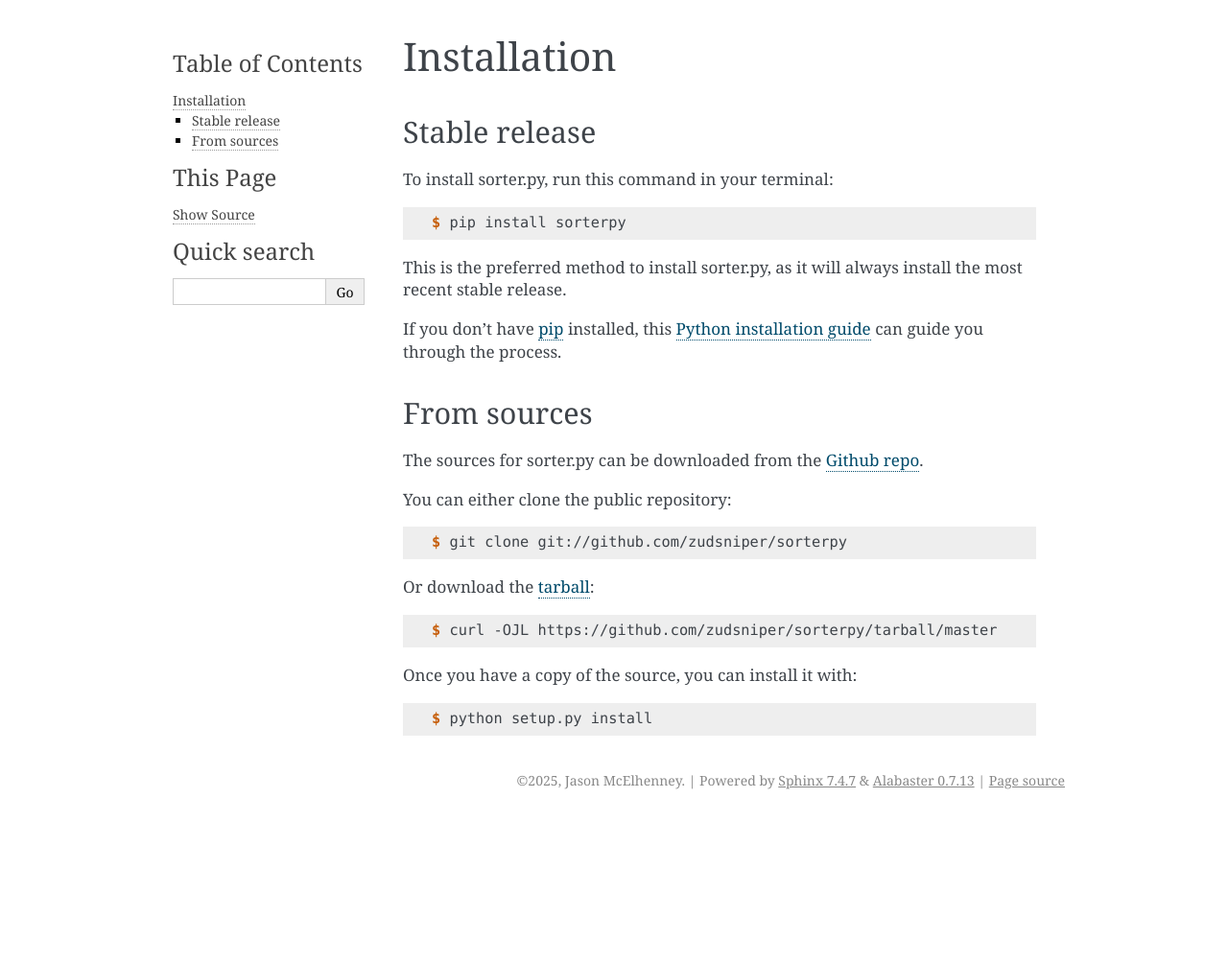
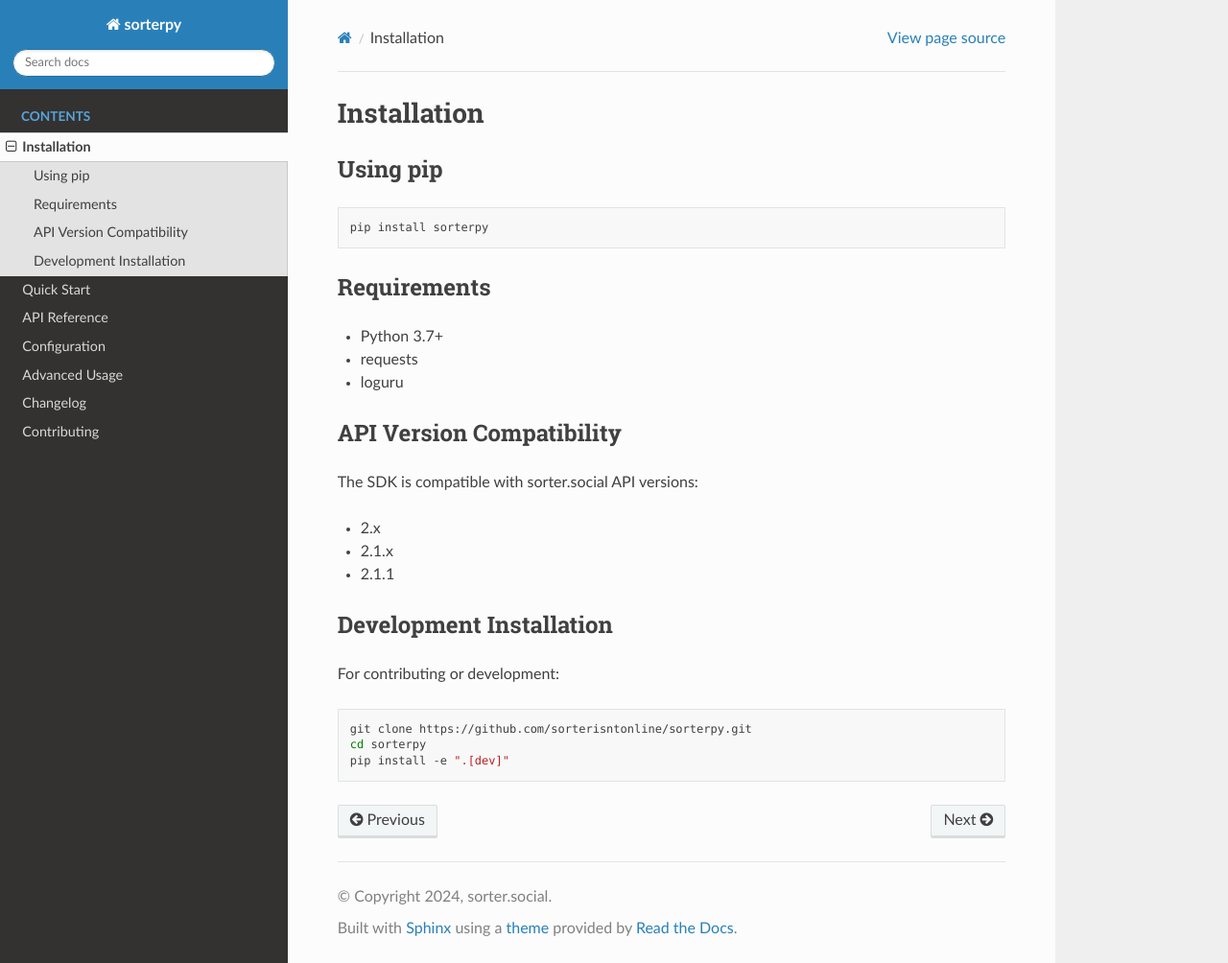
Before and after one commit to sorterisntonline/sorterpy, a Sphinx documentation site: the page built from docs/installation.md, in a window 1280 px wide and 1004 px high. Shown: the whole window at 96% size. Built offline with Sphinx 7.4.7 and the Read the Docs theme 3.1.0, drawn with Linux system fonts in a browser that asks for light colours; pages that are not in the unit, such as notebooks, are missing from menus.

Commit message:
update documentation

````diff
--- a/docs/authors.rst
+++ /dev/null
@@ -1 +0,0 @@
-.. include:: ../AUTHORS.rst
--- a/docs/conf.py
+++ b/docs/conf.py
@@ -1,159 +1,22 @@
-#!/usr/bin/env python
-#
-# sorterpy documentation build configuration file, created by
-# sphinx-quickstart on Fri Jun  9 13:47:02 2017.
-#
-# This file is execfile()d with the current directory set to its
-# containing dir.
-#
-# Note that not all possible configuration values are present in this
-# autogenerated file.
-#
-# All configuration values have a default; values that are commented out
-# serve to show the default.
-
-# If extensions (or modules to document with autodoc) are in another
-# directory, add these directories to sys.path here. If the directory is
-# relative to the documentation root, use os.path.abspath to make it
-# absolute, like shown here.
-#
 import os
 import sys
 sys.path.insert(0, os.path.abspath('..'))
 
-import sorterpy
+project = 'sorterpy'
+copyright = '2024, sorter.social'
+author = 'zudsniper'
 
-# -- General configuration ---------------------------------------------
-
-# If your documentation needs a minimal Sphinx version, state it here.
-#
-# needs_sphinx = '1.0'
-
-# Add any Sphinx extension module names here, as strings. They can be
-# extensions coming with Sphinx (named 'sphinx.ext.*') or your custom ones.
-extensions = ['sphinx.ext.autodoc', 'sphinx.ext.viewcode']
-
-# Add any paths that contain templates here, relative to this directory.
-templates_path = ['_templates']
-
-# The suffix(es) of source filenames.
-# You can specify multiple suffix as a list of string:
-#
-# source_suffix = ['.rst', '.md']
-source_suffix = '.rst'
-
-# The master toctree document.
-master_doc = 'index'
-
-# General information about the project.
-project = 'sorter.py'
-copyright = "2025, Jason McElhenney"
-author = "Jason McElhenney"
-
-# The version info for the project you're documenting, acts as replacement
-# for |version| and |release|, also used in various other places throughout
-# the built documents.
-#
-# The short X.Y version.
-version = sorterpy.__version__
-# The full version, including alpha/beta/rc tags.
-release = sorterpy.__version__
-
-# The language for content autogenerated by Sphinx. Refer to documentation
-# for a list of supported languages.
-#
-# This is also used if you do content translation via gettext catalogs.
-# Usually you set "language" from the command line for these cases.
-language = None
-
-# List of patterns, relative to source directory, that match files and
-# directories to ignore when looking for source files.
-# This patterns also effect to html_static_path and html_extra_path
-exclude_patterns = ['_build', 'Thumbs.db', '.DS_Store']
-
-# The name of the Pygments (syntax highlighting) style to use.
-pygments_style = 'sphinx'
-
-# If true, `todo` and `todoList` produce output, else they produce nothing.
-todo_include_todos = False
-
-
-# -- Options for HTML output -------------------------------------------
-
-# The theme to use for HTML and HTML Help pages.  See the documentation for
-# a list of builtin themes.
-#
-html_theme = 'alabaster'
-
-# Theme options are theme-specific and customize the look and feel of a
-# theme further.  For a list of options available for each theme, see the
-# documentation.
-#
-# html_theme_options = {}
-
-# Add any paths that contain custom static files (such as style sheets) here,
-# relative to this directory. They are copied after the builtin static files,
-# so a file named "default.css" will overwrite the builtin "default.css".
-html_static_path = ['_static']
-
-
-# -- Options for HTMLHelp output ---------------------------------------
-
-# Output file base name for HTML help builder.
-htmlhelp_basename = 'sorterpydoc'
-
-
-# -- Options for LaTeX output ------------------------------------------
-
-latex_elements = {
-    # The paper size ('letterpaper' or 'a4paper').
-    #
-    # 'papersize': 'letterpaper',
-
-    # The font size ('10pt', '11pt' or '12pt').
-    #
-    # 'pointsize': '10pt',
-
-    # Additional stuff for the LaTeX preamble.
-    #
-    # 'preamble': '',
-
-    # Latex figure (float) alignment
-    #
-    # 'figure_align': 'htbp',
-}
-
-# Grouping the document tree into LaTeX files. List of tuples
-# (source start file, target name, title, author, documentclass
-# [howto, manual, or own class]).
-latex_documents = [
-    (master_doc, 'sorterpy.tex',
-     'sorter.py Documentation',
-     'Jason McElhenney', 'manual'),
+extensions = [
+    'sphinx.ext.autodoc',
+    'sphinx.ext.viewcode',
+    'sphinx.ext.napoleon',
+    'myst_parser',
 ]
 
-
-# -- Options for manual page output ------------------------------------
-
-# One entry per manual page. List of tuples
-# (source start file, name, description, authors, manual section).
-man_pages = [
-    (master_doc, 'sorterpy',
-     'sorter.py Documentation',
-     [author], 1)
-]
-
-
-# -- Options for Texinfo output ----------------------------------------
-
-# Grouping the document tree into Texinfo files. List of tuples
-# (source start file, target name, title, author,
-#  dir menu entry, description, category)
-texinfo_documents = [
-    (master_doc, 'sorterpy',
-     'sorter.py Documentation',
-     author,
-     'sorterpy',
-     'One line description of project.',
-     'Miscellaneous'),
-]
+templates_path = ['_templates']
+exclude_patterns = ['_build', 'Thumbs.db', '.DS_Store']
+html_theme = 'sphinx_rtd_theme'
+source_suffix = {
+    '.rst': 'restructuredtext',
+    '.md': 'markdown',
+}
--- a/docs/contributing.rst
+++ /dev/null
@@ -1 +0,0 @@
-.. include:: ../CONTRIBUTING.rst
--- a/docs/history.rst
+++ /dev/null
@@ -1 +0,0 @@
-.. include:: ../HISTORY.rst
--- /dev/null
+++ b/docs/installation.md
@@ -0,0 +1,30 @@
+# Installation
+
+## Using pip
+
+```bash
+pip install sorterpy
+```
+
+## Requirements
+
+- Python 3.7+
+- requests
+- loguru
+
+## API Version Compatibility
+
+The SDK is compatible with sorter.social API versions:
+- 2.x
+- 2.1.x
+- 2.1.1
+
+## Development Installation
+
+For contributing or development:
+
+```bash
+git clone https://github.com/sorterisntonline/sorterpy.git
+cd sorterpy
+pip install -e ".[dev]"
+```
--- a/docs/installation.rst
+++ /dev/null
@@ -1,51 +0,0 @@
-.. highlight:: shell
-
-============
-Installation
-============
-
-
-Stable release
---------------
-
-To install sorter.py, run this command in your terminal:
-
-.. code-block:: console
-
-    $ pip install sorterpy
-
-This is the preferred method to install sorter.py, as it will always install the most recent stable release.
-
-If you don't have `pip`_ installed, this `Python installation guide`_ can guide
-you through the process.
-
-.. _pip: https://pip.pypa.io
-.. _Python installation guide: http://docs.python-guide.org/en/latest/starting/installation/
-
-
-From sources
-------------
-
-The sources for sorter.py can be downloaded from the `Github repo`_.
-
-You can either clone the public repository:
-
-.. code-block:: console
-
-    $ git clone git://github.com/zudsniper/sorterpy
-
-Or download the `tarball`_:
-
-.. code-block:: console
-
-    $ curl -OJL https://github.com/zudsniper/sorterpy/tarball/master
-
-Once you have a copy of the source, you can install it with:
-
-.. code-block:: console
-
-    $ python setup.py install
-
-
-.. _Github repo: https://github.com/zudsniper/sorterpy
-.. _tarball: https://github.com/zudsniper/sorterpy/tarball/master
--- a/docs/readme.rst
+++ /dev/null
@@ -1 +0,0 @@
-.. include:: ../README.rst
--- a/pyproject.toml
+++ b/pyproject.toml
@@ -4,7 +4,7 @@ build-backend = "setuptools.build_meta"
 
 [project]
 name = "sorterpy"
-version = "0.2.6"
+version = "0.2.7"
 description = "the official Python SDK for sorter.social's seamless data labeling solutions for any AI/ML workflow."
 readme = "README.md"
 authors = [
````
Also changed, not shown: docs/advanced.md (added, +57 -0 lines), docs/api.md (added, +97 -0 lines), docs/changelog.md (added, +18 -0 lines), docs/configuration.md (added, +49 -0 lines), docs/contributing.md (added, +35 -0 lines), docs/index.md (added, +25 -0 lines), docs/index.rst (deleted, +0 -20 lines), docs/quickstart.md (added, +46 -0 lines), docs/usage.rst (deleted, +0 -7 lines).
